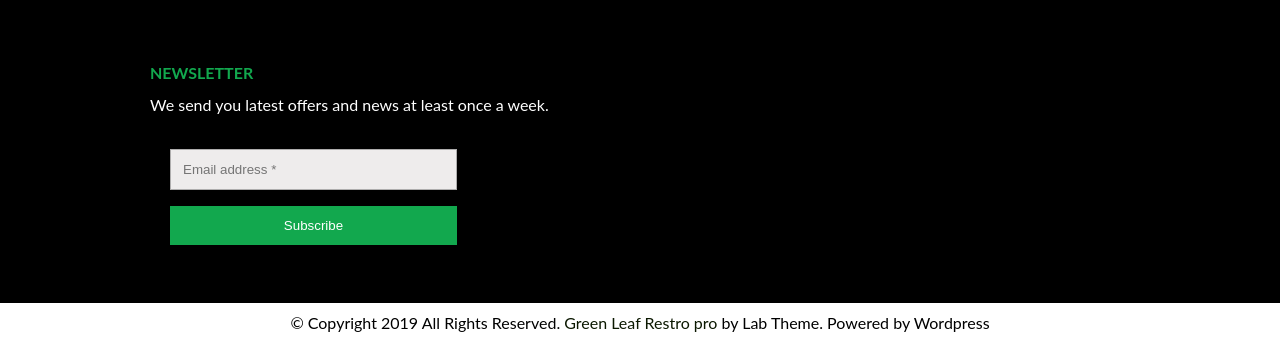
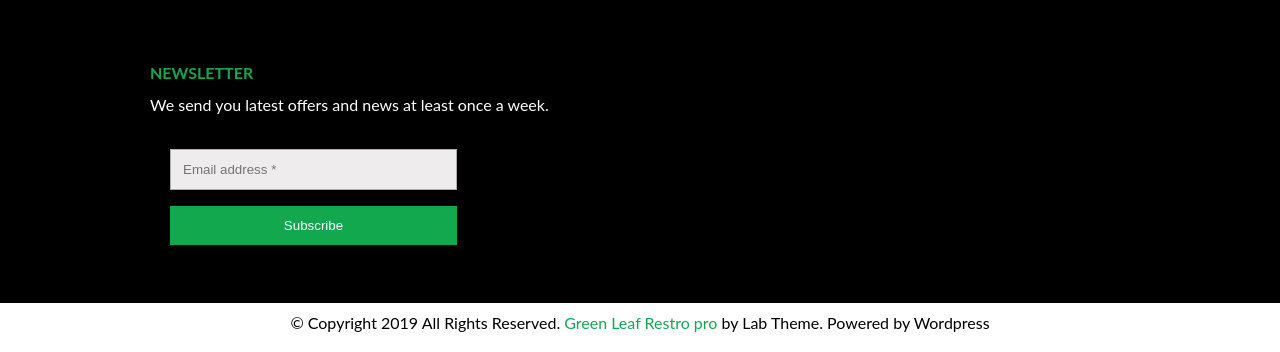
Before and after one commit to debolina-sett/green-leaf-restro, a plain HTML site: page index.html in a window 1280 px wide. Shown: the part 2533-2885 px from the top of the page. Drawn offline with nearby package versions, Linux system fonts and the light colour scheme.

Commit message:
Update index.html

```diff
--- a/index.html
+++ b/index.html
@@ -137,6 +137,6 @@
 			</div>
 		</div>
 		<div id="copyright">
-			<p>&copy; Copyright 2019 All Rights Reserved. <font color= rgb(18, 168, 78)>Green Leaf Restro pro</font> by Lab Theme. Powered by Wordpress</p>
+			<p>&copy; Copyright 2019 All Rights Reserved. <font color= #12a84e>Green Leaf Restro pro</font> by Lab Theme. Powered by Wordpress</p>
 		</div>
 	</footer>
```
